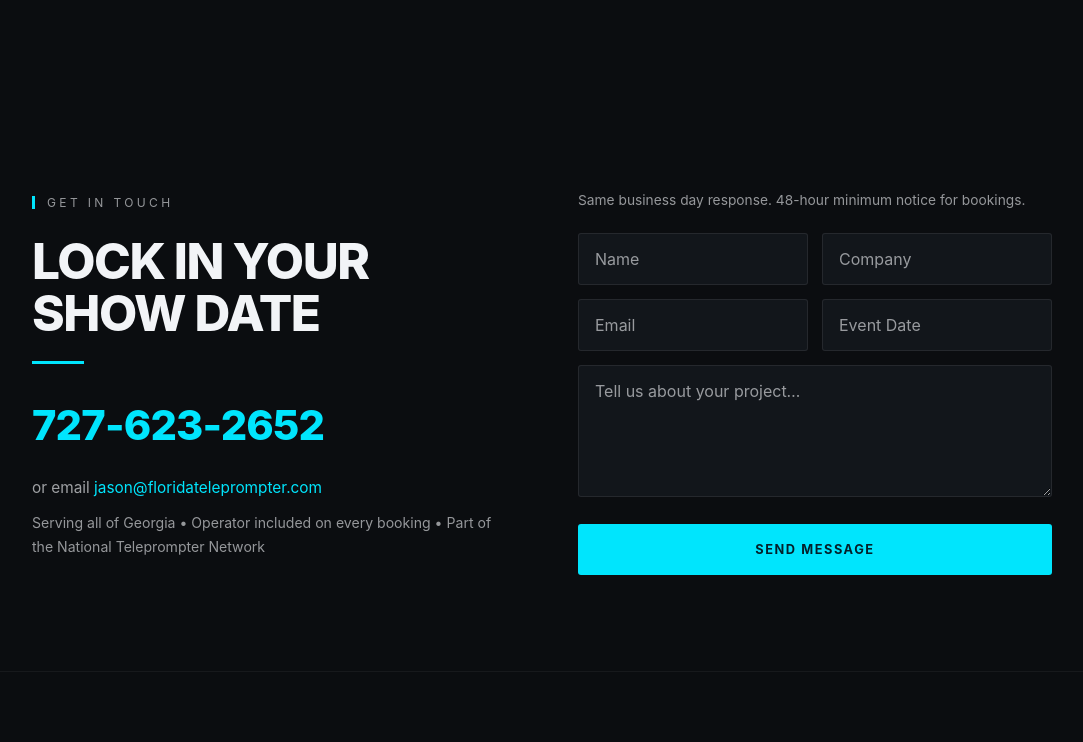
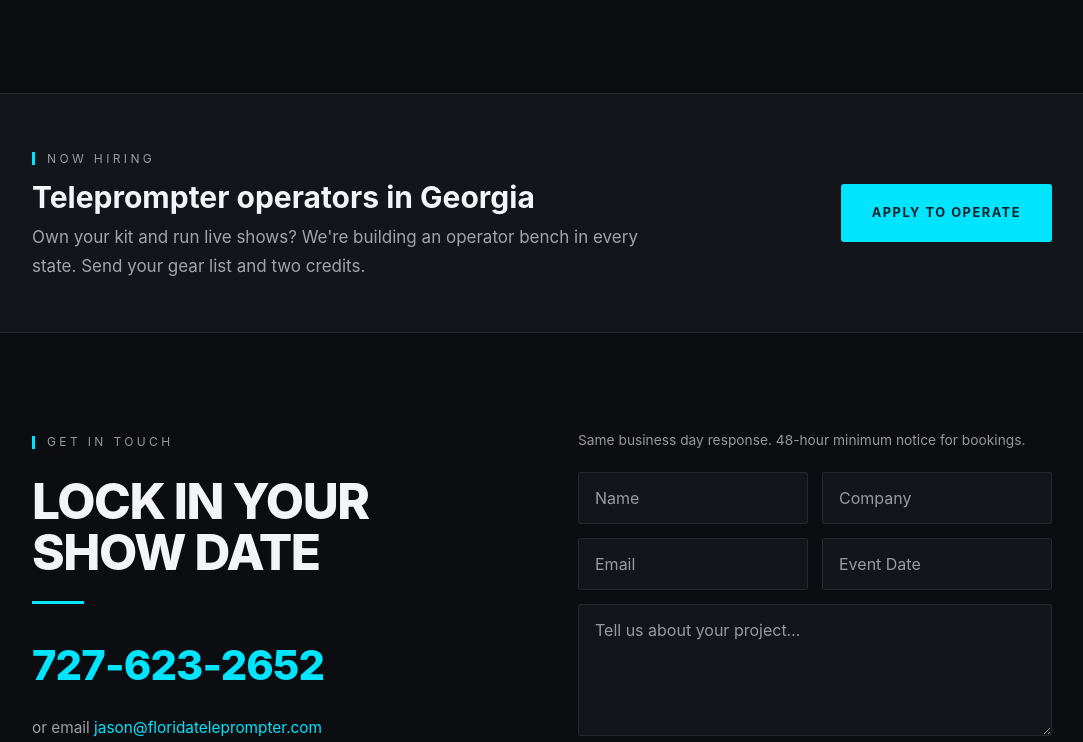
Before and after one commit to jasproj/georgiateleptompter.com, a plain HTML site: page index.html in a window 1280 px wide. Shown: the part 7410-8152 px from the top of the page, without its empty margins (98-1181 px from the left). Drawn offline with Linux system fonts and the light colour scheme.

Commit message:
feat: "Now Hiring Operators" band above the contact section (#45)
A visible operator-recruiting callout on the home page. Until now the only
path to the application form was a footer link. The band names the state,
says what we want (own kit, live-show experience, gear list + two credits)
and sends applicants to the existing careers page. Styled with the site's
own CSS variables; no new colors, fonts or scripts. Verified at 1280 and
390 wide.


Claude-Session: https://claude.ai/code/session_01SW4oYwAA8ZEcmkVZYUBX96

Co-authored-by: Claude Fable 5.1 <noreply@anthropic.com>

```diff
--- a/index.html
+++ b/index.html
@@ -520,7 +520,14 @@
             .hero-vp { max-width: 46ch; }
             .nav-links a { display: block; }
         }
-</style>
+
+        /* Hiring band */
+        .hiring { padding: clamp(36px, 4vw, 56px) 0; background: var(--surface); border-top: 1px solid var(--line); border-bottom: 1px solid var(--line); }
+        .hiring-wrap { display: flex; align-items: center; justify-content: space-between; gap: 28px; flex-wrap: wrap; }
+        .hiring-title { font-size: clamp(22px, 2.6vw, 30px); line-height: 1.15; margin: 6px 0 8px; }
+        .hiring-text { color: var(--text-dim); margin: 0; max-width: 60ch; }
+        .hiring .btn { white-space: nowrap; }
+    </style>
 </head>
 <body>
 
@@ -793,6 +800,18 @@
         </div>
     </section>
 
+        <!-- Hiring -->
+    <section class="hiring" id="hiring" aria-label="Now hiring teleprompter operators">
+        <div class="wrap hiring-wrap">
+            <div>
+                <span class="eyebrow">Now Hiring</span>
+                <h2 class="hiring-title">Teleprompter operators in Georgia</h2>
+                <p class="hiring-text">Own your kit and run live shows? We're building an operator bench in every state. Send your gear list and two credits.</p>
+            </div>
+            <a href="careers.html" class="btn btn-primary">Apply to operate</a>
+        </div>
+    </section>
+
     <!-- Contact -->
     <section class="contact" id="contact">
         <div class="wrap">
```
